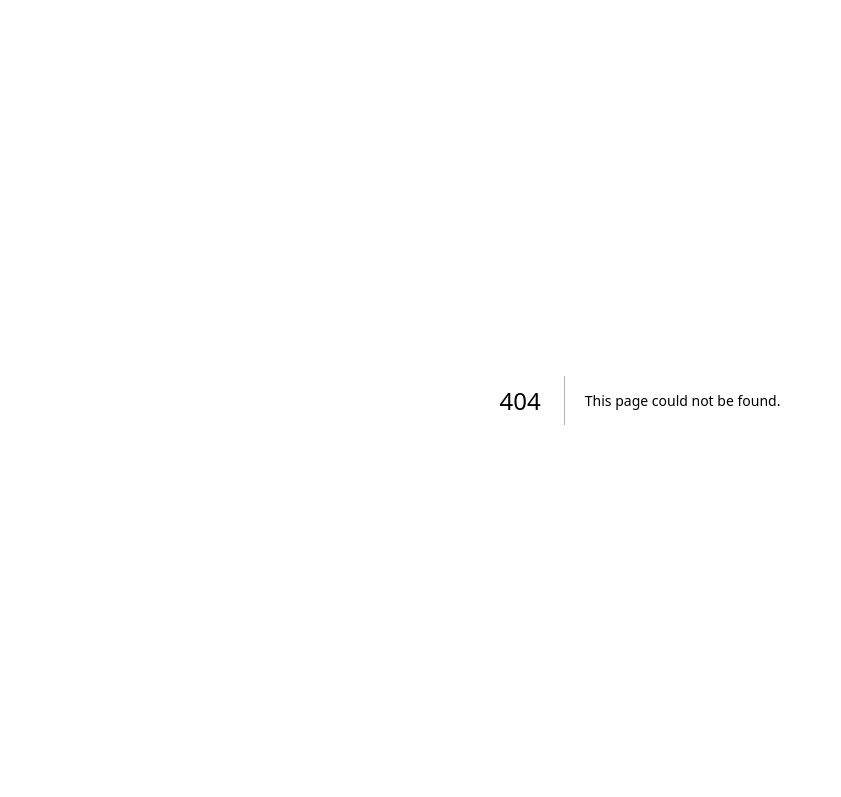
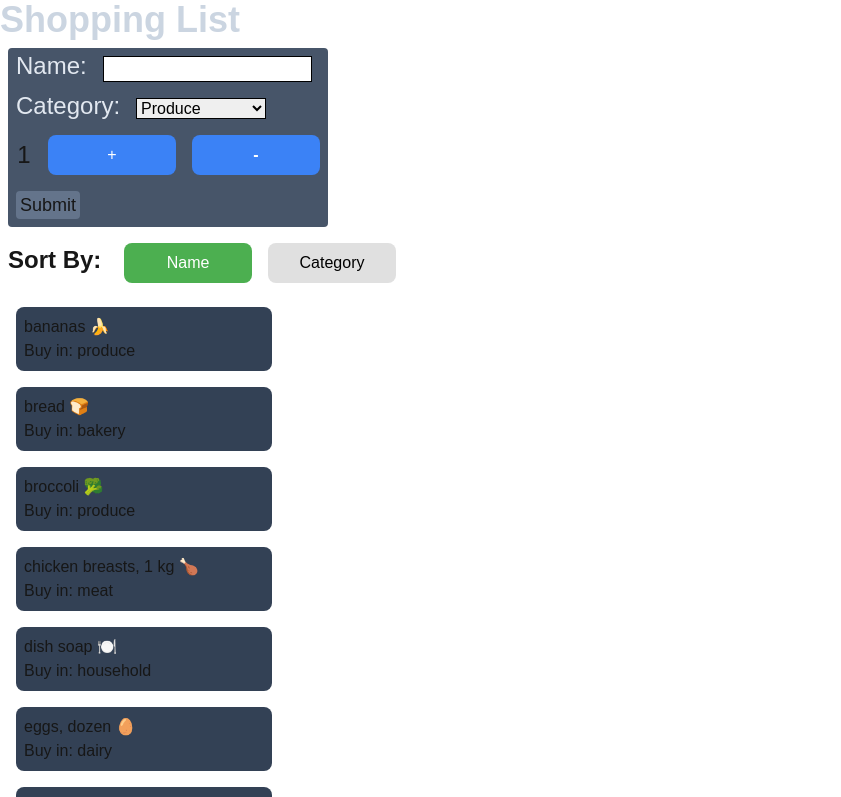
Before and after one commit to GraceBruketa/cprg306-assignments, a Next.js app: page /week-7 in a window 1280 px wide. Before the commit this address had no page. Shown: the top 797 px of the page, without its empty margins (0-841 px from the left). Built offline with nearby package versions, Linux system fonts and the light colour scheme.

Commit message:
UI looking alright
not submitting to list yet

```diff
--- a/app/page.js
+++ b/app/page.js
@@ -28,6 +28,11 @@ export default function Page() {
             week-6
           </Link>
         </p>
+        <p>
+          <Link href= "http://localhost:3000/week-7">
+            week-7
+          </Link>
+        </p>
       </main>
     );
 }
--- a/app/week-5/new-item.js
+++ b/app/week-5/new-item.js
@@ -93,7 +93,7 @@ return (
             <option>Other</option>
           </select>
         </div>
-        <button type="submit">Submit</button>
+        <button type="submit" className="bg-blue-500 hover:bg-slate-300 rounded w-16">Submit</button>
       </form>
   </main>
   );
--- /dev/null
+++ b/app/week-7/item-list.js
@@ -0,0 +1,55 @@
+"use client";
+
+import itemsJson from "./items.json";
+import { useState } from "react";
+import NewItem from "./new-item";
+
+
+export function ItemList () {
+
+  const [sortBy, setSortBy] = useState("name");
+  let items = [...itemsJson];
+
+  items.sort((a, b) => {
+    if (sortBy === "name") {
+      return a.name.localeCompare(b.name);
+    } else if (sortBy === "category") {
+      return a.category.localeCompare(b.category);
+    }
+    return 0;
+  });
+
+  const handleSortChange = (value) => {
+    setSortBy(value);
+  };
+
+  return (
+    <main>
+        <div className="Flex ...">
+            <label className="m-2 text-2xl font-bold">Sort By: </label>
+            <button
+            onClick={() => handleSortChange("name")}
+            className="flex-auto w-32 p-2 m-2 bg-blue-500 text-white rounded-lg"
+            style={{ backgroundColor: sortBy === "name" ? "#4CAF50" : "#e0e0e0", color: sortBy === "name" ? "#ffffff" : "#000000" }}
+            >
+            Name
+            </button>
+            <button
+            onClick={() => handleSortChange("category")}
+            className="flex-auto w-32 p-2 m-2 bg-blue-500 text-white rounded-lg"
+            style={{ backgroundColor: sortBy === "category" ? "#4CAF50" : "#e0e0e0", color: sortBy === "category" ? "#ffffff" : "#000000" }}
+            >
+            Category
+            </button>
+        </div>
+
+        <ul className="flex...">
+            {items.map((item, index) => (
+            <ul key={index} className="flex-auto w-64 p-2 m-4 rounded-lg bg-slate-700">
+                <li>{item.name}</li>
+                <li>Buy in: {item.category}</li></ul>))}
+        </ul>
+    </main>
+  );
+}
+export default ItemList;
--- /dev/null
+++ b/app/week-7/item.js
@@ -0,0 +1,14 @@
+
+export default function Item (props) {
+    return (
+        <ul>
+            <div>
+                <li>{props.name} </li>
+            </div>
+            <ul>
+                <li>Buy {props.quantity}</li>
+                <li>in {props.category}</li>
+            </ul>
+        </ul>
+    )
+}
--- /dev/null
+++ b/app/week-7/items.json
@@ -0,0 +1,74 @@
+[
+    {
+      "id": "1h2GJKH12gkHG31h1H",
+      "name": "milk, 4 L 🥛",
+      "quantity": 1,
+      "category": "dairy"
+    },
+    {
+      "id": "2KJH3k2j3H1k2J3K1H",
+      "name": "bread 🍞",
+      "quantity": 2,
+      "category": "bakery"
+    },
+    {
+      "id": "3h2KJH3k2j3H1k2J3",
+      "name": "eggs, dozen 🥚",
+      "quantity": 2,
+      "category": "dairy"
+    },
+    {
+      "id": "4k2J3K1H2GJKH12gk",
+      "name": "bananas 🍌",
+      "quantity": 6,
+      "category": "produce"
+    },
+    {
+      "id": "5H1h1H2KJH3k2j3H",
+      "name": "broccoli 🥦",
+      "quantity": 3,
+      "category": "produce"
+    },
+    {
+      "id": "6H1k2J3K1H2GJKH1",
+      "name": "chicken breasts, 1 kg 🍗",
+      "quantity": 1,
+      "category": "meat"
+    },
+    {
+      "id": "7gkHG31h1H2KJH3k",
+      "name": "pasta sauce 🍝",
+      "quantity": 3,
+      "category": "canned goods"
+    },
+    {
+      "id": "8j3H1k2J3K1H2GJK",
+      "name": "spaghetti, 454 g 🍝",
+      "quantity": 2,
+      "category": "dry goods"
+    },
+    {
+      "id": "9H12gkHG31h1H2KJ",
+      "name": "toilet paper, 12 pack 🧻",
+      "quantity": 1,
+      "category": "household"
+    },
+    {
+      "id": "10H3k2j3H1k2J3K1",
+      "name": "paper towels, 6 pack",
+      "quantity": 1,
+      "category": "household"
+    },
+    {
+      "id": "11k2J3K1H2GJKH12",
+      "name": "dish soap 🍽️",
+      "quantity": 1,
+      "category": "household"
+    },
+    {
+      "id": "12GJKH12gkHG31h1",
+      "name": "hand soap 🧼",
+      "quantity": 4,
+      "category": "household"
+    }
+  ]
--- /dev/null
+++ b/app/week-7/new-item.js
@@ -0,0 +1,93 @@
+"use client";
+
+import { useState } from "react";
+
+//Use the useState hook to create a state variable called quantity and a setter function called setQuantity.
+
+export function NewItem() {
+    const [quantity, setQuantity] = useState(1);
+    const [name, setName] = useState("");
+    const [category, setCategory] = useState("Produce");
+
+    const nameField = (event) => {
+        let name = event.target.value;
+        name = name.replace(/[^a-zA-Z\s]/g, "");
+        setName(name);
+      };
+
+    const categoryField = (event) => {
+        let category = event.target.value;
+        category = category.replace(/[^a-zA-Z\s]/g, "");
+        setCategory(category);
+    };
+    const handleSubmit = (event) => {
+        event.preventDefault();
+        let item = { quantity, name, category };
+        console.log(item); // eventually save to a database
+
+        // reset form
+        setQuantity(1);
+        setName("");
+        setCategory("Produce");
+      };
+
+function Increment() {
+    const increment = () => setQuantity(quantity + 1);
+    console.log(quantity);
+    return (
+        <div>
+            <button onClick={increment} className="flex-auto w-32 p-2 m-2 bg-blue-500 text-white rounded-lg"
+                    disabled={quantity >=20}>+</button>
+        </div>
+    );
+    }
+
+    function Decrement() {
+        const decrement = () => setQuantity(quantity - 1);
+        console.log(quantity);
+        return (
+            <div>
+                <button onClick={decrement}className="flex-auto w-32 p-2 m-2 bg-blue-500 text-white font-bold rounded-lg"
+                    disabled={quantity <= 1}>-</button>
+            </div>
+        );
+    }
+
+    return (
+        <form onSubmit={handleSubmit}className="flex-auto bg-slate-600 rounded w-80 items-center m-2">
+            <div>
+                <label htmlFor="name" className="text-2xl text-center text-slate-200 items-center m-2">Name:</label>
+                <input
+                    id="name"
+                    type="text"
+                    value={name}
+                    onChange={(event) => nameField(event)}
+                    className="border border-black m-2 text-black"
+                />
+             </div>
+            <div>
+            <div>
+                <label htmlFor="category" className="text-2xl text-center text-slate-200 items-center m-2">Category:</label>
+                <select value= {category} onChange={(event) => categoryField(event)} className="border border-black m-2 text-black">
+                    <option>Produce</option>
+                    <option>Dairy</option>
+                    <option>Bakery</option>
+                    <option>Meat</option>
+                    <option>Frozen Foods</option>
+                    <option>Snacks</option>
+                    <option>Canned Goods</option>
+                    <option>Beverages</option>
+                    <option>Household</option>
+                    <option>Other</option>
+                </select>
+            </div>
+                <div className="flex flex-row items-center"> <label className="text-2xl text-center w-10">{quantity}</label>
+                    <div><Increment/></div>
+                    <div><Decrement/></div>
+                </div>
+            </div>
+            <button type="submit" className=" text-lg bg-slate-500 hover:bg-slate-300 rounded w-16 items-center m-2">Submit</button>
+        </form>
+    );
+}
+export default NewItem;
--- /dev/null
+++ b/app/week-7/page.js
@@ -0,0 +1,26 @@
+"use client";
+
+import ItemList from "./item-list.js";
+import NewItem from "./new-item.js";
+import itemsData from "./items.json";
+
+import { useState } from "react";
+
+export default function Page() {
+    const [items, setItems] = useState(itemsData);
+
+    const handleAddItem = (newItem) => {
+        setItems([...items, newItem]);
+    }
+
+    return (
+        <main>
+            <h1 className="text-4xl font-bold text-slate-300 ">Shopping List</h1>
+                <NewItem onAddItem={handleAddItem} />
+            <section className="flex justify-between items-center">
+                <ItemList items={items} onAddItem={handleAddItem}/>
+            </section>
+        </main>
+    )
+
+}
```
